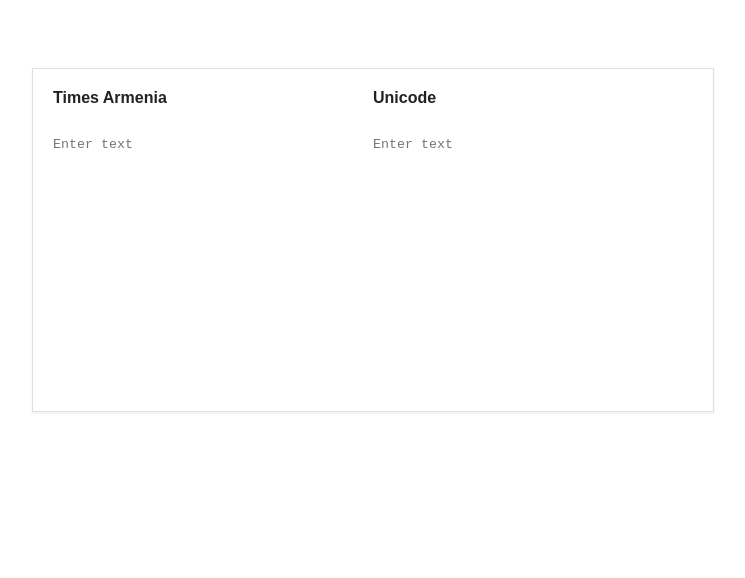
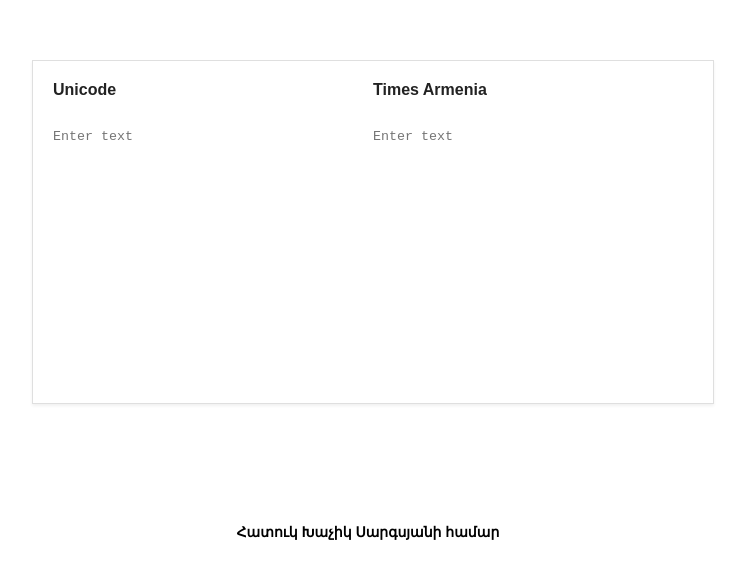
Before and after one commit to karosis88/xch, a React (Create React App) app: page / in a window 1280 px wide. Shown: the part 160-738 px from the top of the page, without its empty margins (267-1012 px from the left). Built offline with nearby package versions, Linux system fonts and the light colour scheme.

Commit message:
Add special-for-khacik

```diff
--- a/src/app.tsx
+++ b/src/app.tsx
@@ -4,5 +4,8 @@ import Encoder from "./components/encoder"
 export default function App() {
     return <div className="app">
         <Encoder/>
+        <h3 className="special-for-khachik">
+            Հատուկ Խաչիկ Սարգսյանի համար
+        </h3>
     </div>
 }
--- a/src/components/encoder.tsx
+++ b/src/components/encoder.tsx
@@ -19,8 +19,8 @@ export default function Encoder() {
     }
 
     return <div className="encoder">
-        <TextArea title="Times Armenia" value={armenianText} onChange={onArmenianChange}/>
         {/* <svg className="module--translations-swap-svg" viewBox={"0 0 16 16"} xmlns={"http://www.w3.org/2000/svg"}><path d={"M4.806 2.194a.788.788 0 0 0-1.112 0l-2.75 2.75a.788.788 0 0 0 0 1.112.788.788 0 0 0 1.112 0l1.453-1.454v8.648a.74.74 0 1 0 1.482 0V4.602l1.453 1.454a.788.788 0 0 0 1.112 0 .788.788 0 0 0 0-1.112l-2.75-2.75zM8.444 11.056l2.75 2.75a.788.788 0 0 0 1.112 0l2.75-2.75a.786.786 0 0 0-1.111-1.112L12.5 11.39V2.75a.75.75 0 0 0-1.5 0v8.639L9.556 9.944a.788.788 0 0 0-1.112 0 .788.788 0 0 0 0 1.112z"}></path></svg> */}
         <TextArea title="Unicode" value={unicodeText} onChange={onUnicodeChange}/>
+        <TextArea title="Times Armenia" value={armenianText} onChange={onArmenianChange}/>
     </div>
 }
--- a/src/styles/styles.css
+++ b/src/styles/styles.css
@@ -18,6 +18,7 @@ textarea {
 textarea:focus, textarea:hover {
     border: none;
     box-shadow: 0px;
+    padding-right: 20px;
 }
 
 svg {
@@ -46,6 +47,14 @@ svg {
     display: flex;
 }
 
+.special-for-khachik {
+    position: relative;
+    font-size: 14px;
+    font-family: sans-serif;
+    left: 30%;
+    top: 120px;
+}
+
 .app {
     position: absolute;
     left: 50%;
```
